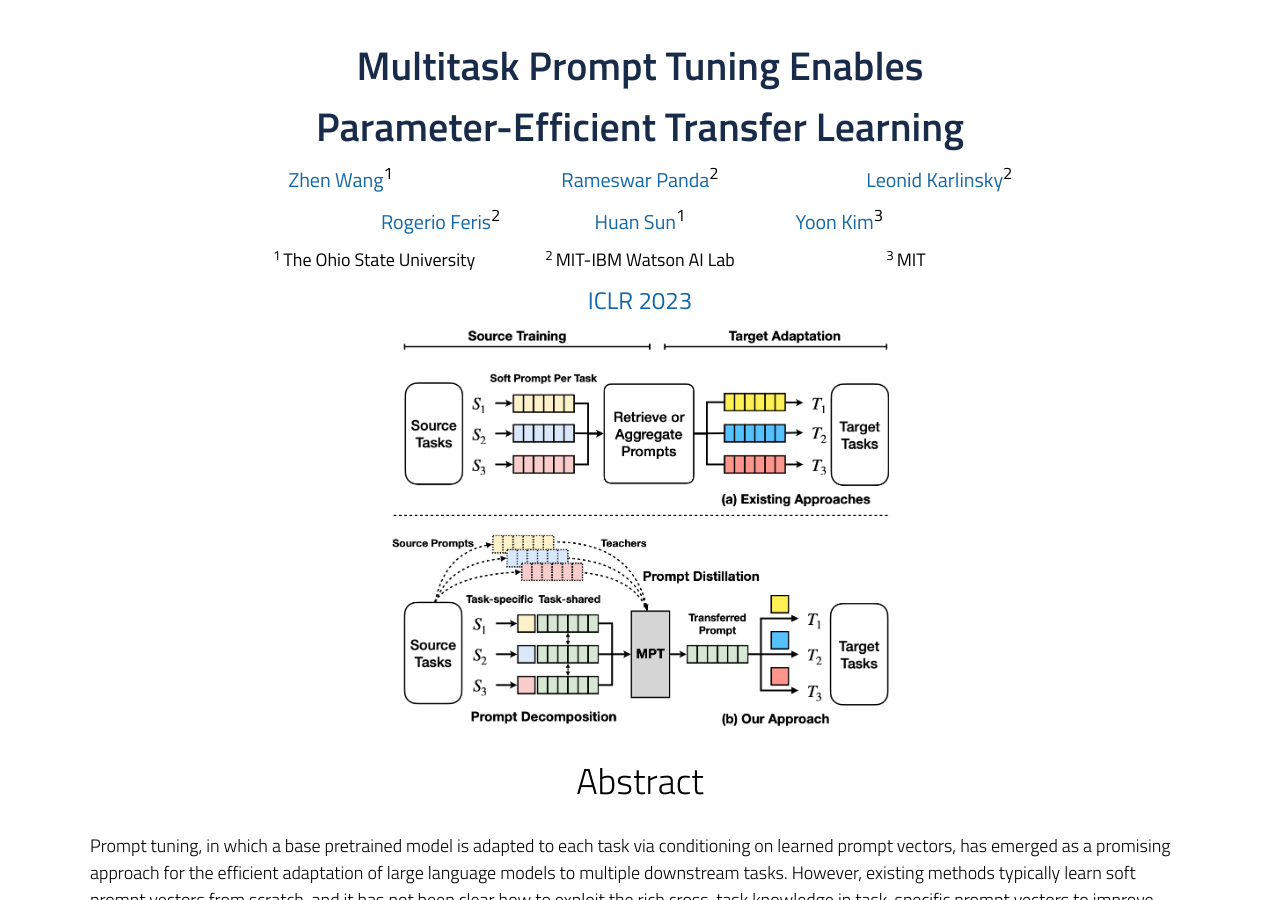
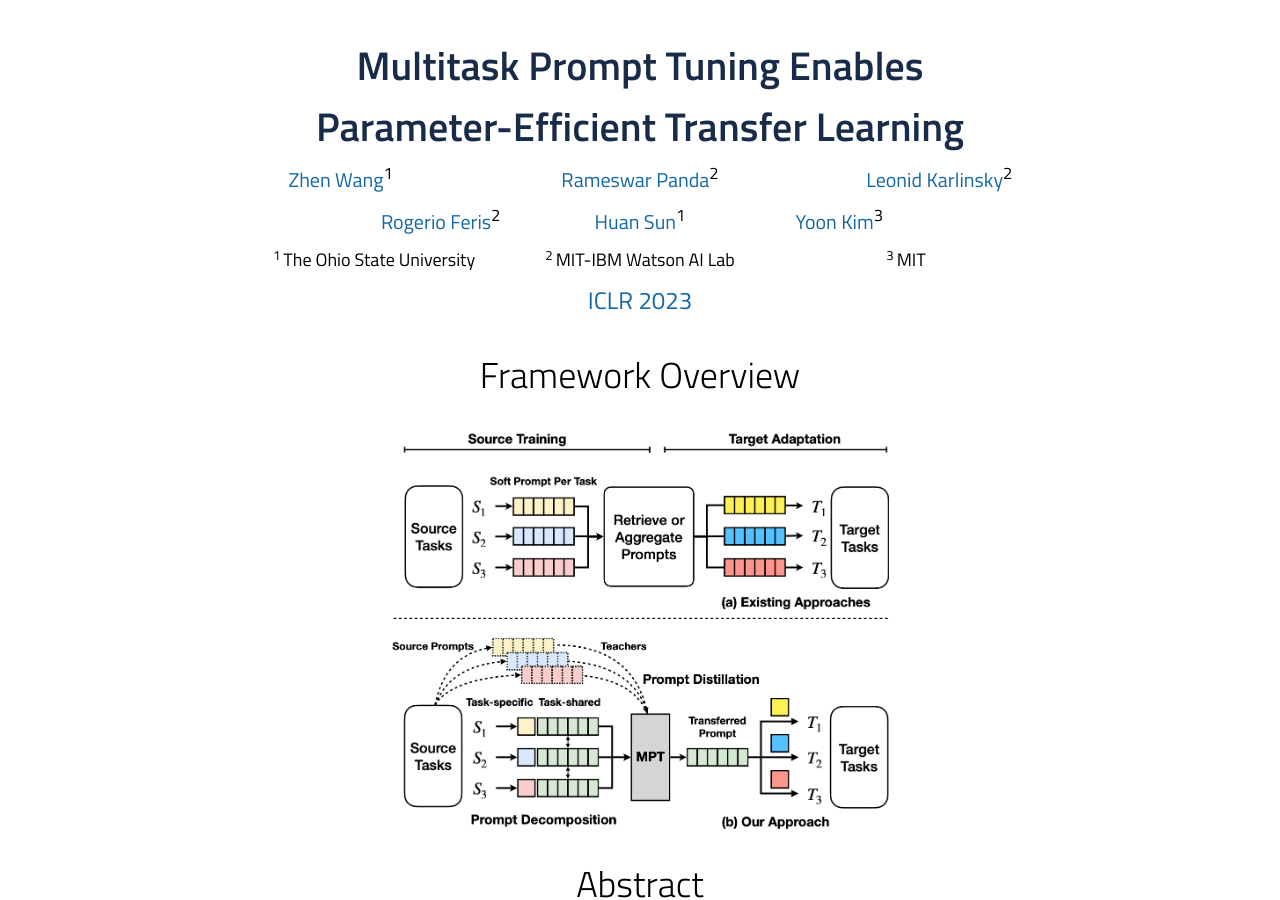
Before and after one commit to zhenwang9102/zhenwang9102.github.io, a Jekyll site: the page multitask-prompt-tuning.html, which Jekyll copies as it is, in a window 1280 px wide and 900 px high. Built offline with Jekyll 4.4.1, drawn with Linux system fonts in a browser that asks for light colours; comment, search, counter and statistics services are not loaded.

Commit message:
Update multitask-prompt-tuning.html

```diff
--- a/multitask-prompt-tuning.html
+++ b/multitask-prompt-tuning.html
@@ -183,6 +183,8 @@
             <center><span style="font-size:24px"><a href="https://iclr.cc/Conferences/2023" target="_blank">ICLR 2023</a></span></center></td>
           <tr/>
         </table>
+
+        <center id="abstract"><h1>Framework Overview</h1></center>
         <table align=center width=200px>
             <tr><td width=200px>
               <center><a href="images/mpt_overview.png"><img src = "images/mpt_overview.png" width="auto" height="400"></img></a><br></center>
```
